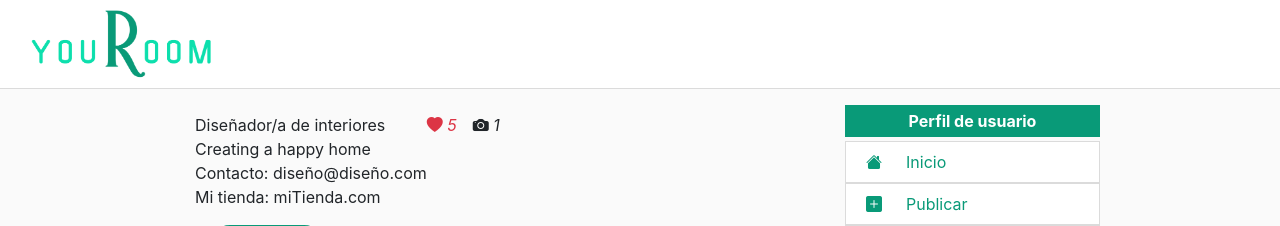
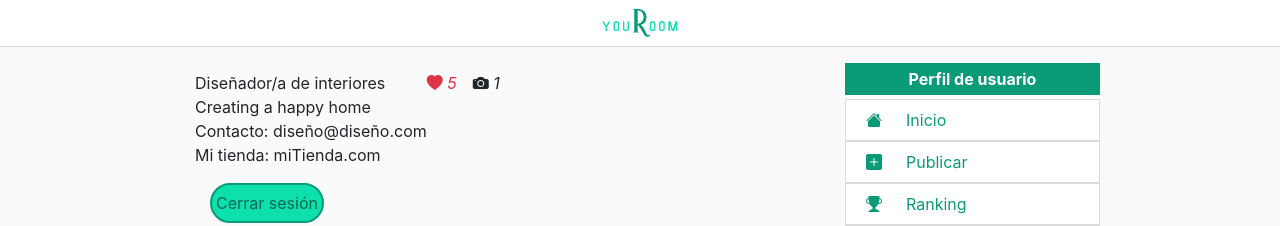
Before and after one commit to youRoom-ISPP/youRoom, a Django app: page /perfil/ in a window 1280 px wide. Shown: the top 226 px of the page. Run offline with Django 3.2, Linux system fonts and the light colour scheme; the visitor is signed in with stand-in values (Sample User, id 1); data comes from the database, SQL or seed files in the repository; data that the repository does not hold is empty; some libraries are stand-ins or nearby versions; some web fonts are replaced.

Commit message:
Cambio de header en vista desktop-#47
Modificado alto del header y tamaño del logotipo, que ahora está centrado.

```diff
--- a/youroom/templates/base/base.html
+++ b/youroom/templates/base/base.html
@@ -16,10 +16,9 @@
 <body>
     <div class="container-fluid">
         <div class="row logo-mobile">
-            <div class="col-4 col-md-2 ml-md-2 mx-auto">
-                <img class="img-fluid" src="{% static 'images/logo-xl.png' %}" alt="Logo de la aplicación">
+            <div class="col-4 col-md-1 mx-auto">
+                <img class="img-fluid" src="{% static 'images/logo-xl.png' %}" alt="Logotipo de youRoom">
             </div>
-            <div class="col-md-10"></div>
         </div>
     </div>
 
```
